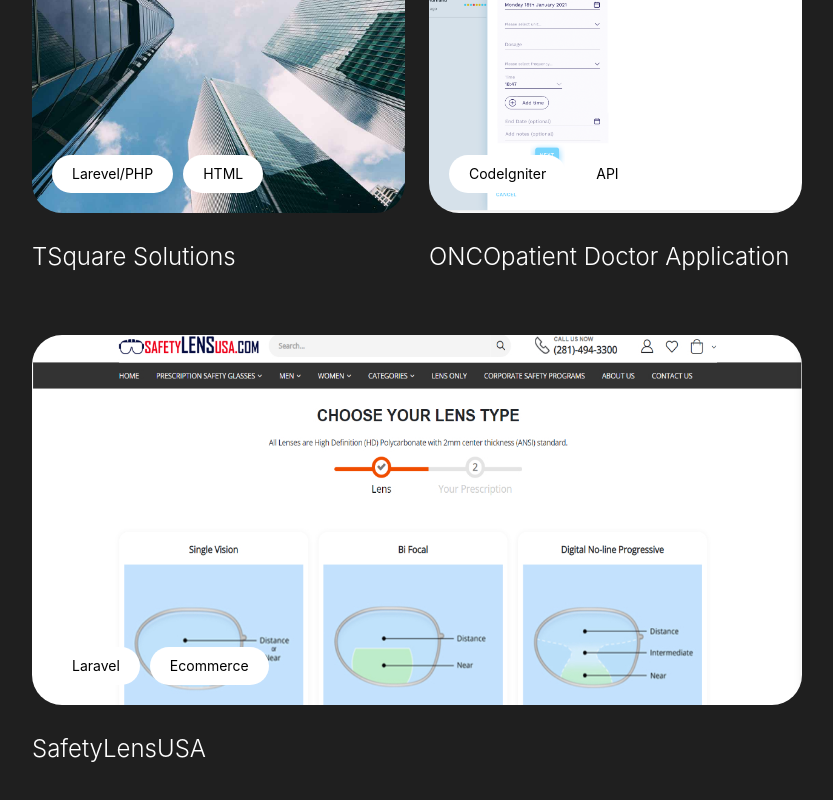
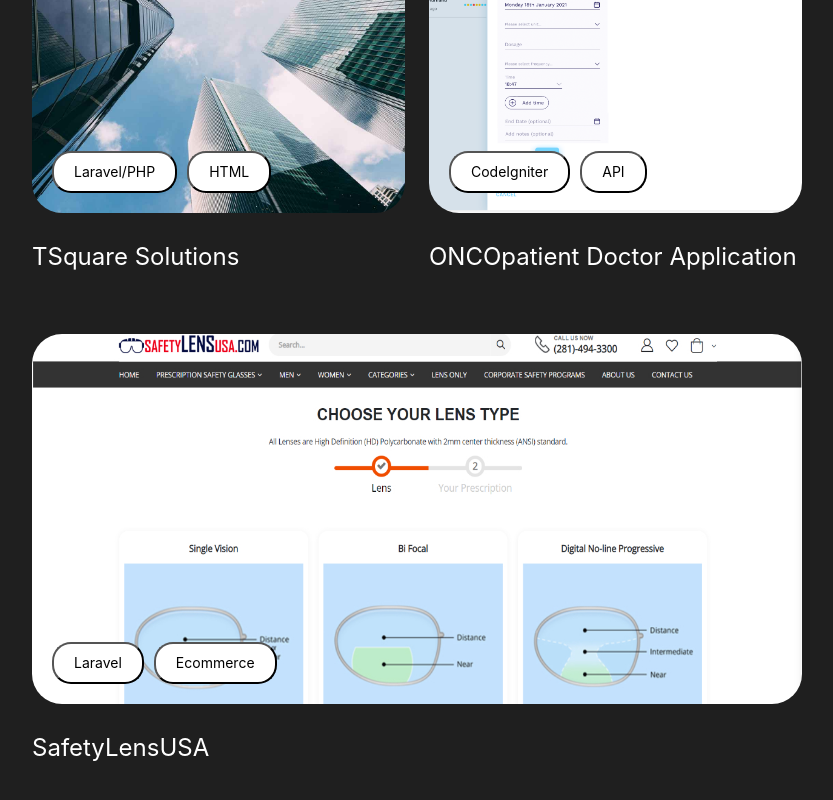
Before and after one commit to shilpapradeeep/portfolio, a React (Create React App) app: page /portfolio in a window 1280 px wide. Shown: the part 960-1760 px from the top of the page, without its empty margins (388-1221 px from the left). Built offline with nearby package versions, Linux system fonts and the light colour scheme.

Commit message:
#fixed the issue of href attribute requires a valid value to be accessible.

```diff
--- a/public/assets/css/style.css
+++ b/public/assets/css/style.css
@@ -1061,7 +1061,20 @@
     border-radius: 19px;
     transition: .3s;
 }
+.portfolio-items .portfolio-item .portfolio-item-inner .portfolio-categories li button {
+    display: block;
+    font-size: 14px;
+    background: #fff;
+    color: #000;
+    padding: 7px 20px;
+    border-radius: 19px;
+    transition: .3s;
+}
 .portfolio-items .portfolio-item:hover .portfolio-item-inner .portfolio-categories li a {
+    background: #1f1f1f;
+    color: #fff;
+}
+.portfolio-items .portfolio-item:hover .portfolio-item-inner .portfolio-categories li button {
     background: #1f1f1f;
     color: #fff;
 }
@@ -1080,6 +1093,21 @@
     border-color: #ffffff;
 }
 
+.portfolio-items .portfolio-item h2 button {
+    color: #fff;
+    display: inline-block;
+    border-bottom: 1px solid transparent;
+    transition: .3s;
+    background-color: transparent;
+    background-repeat: no-repeat;
+    border: none;
+    cursor: pointer;
+    overflow: hidden;
+    outline: none;
+}
+.portfolio-items .portfolio-item:hover h2 button {
+    border-color: #ffffff;
+}
 
 
 
--- a/src/components/Portfolio/index.js
+++ b/src/components/Portfolio/index.js
@@ -22,14 +22,14 @@
 
                                                         <ul className="portfolio-categories">
                                                             <li>
-                                                                <a href="#">WordPress</a>
+                                                                <button>WordPress</button>
                                                             </li>
                                                             <li>
-                                                                <a href="#">Ecommerce</a>
+                                                                <button>Ecommerce</button>
                                                             </li>
                                                         </ul>
                                                     </div>
-                                                    <h2><a href="#">Comtix</a></h2>
+                                                    <h2><a href="https://www.comtix.com/">Comtix</a></h2>
                                                 </div>
                                             </div>
 
@@ -44,14 +44,14 @@
 
                                                         <ul className="portfolio-categories">
                                                             <li>
-                                                                <a href="#">Larevel/PHP</a>
+                                                                <button>Laravel/PHP</button>
                                                             </li>
                                                             <li>
-                                                                <a href="#">HTML</a>
+                                                                <button>HTML</button>
                                                             </li>
                                                         </ul>
                                                     </div>
-                                                    <h2><a href="#">TSquare Solutions</a></h2>
+                                                    <h2><button>TSquare Solutions</button></h2>
                                                 </div>
                                             </div>
 
@@ -64,14 +64,14 @@
 
                                                         <ul className="portfolio-categories">
                                                             <li>
-                                                                <a href="#">CodeIgniter</a>
+                                                                <button>CodeIgniter</button>
                                                             </li>
                                                             <li>
-                                                                <a href="#">API</a>
+                                                                <button>API</button>
                                                             </li>
                                                         </ul>
                                                     </div>
-                                                    <h2><a href="#">ONCOpatient Doctor Application</a></h2>
+                                                    <h2><button>ONCOpatient Doctor Application</button></h2>
                                                 </div>
                                             </div>
 
@@ -84,14 +84,14 @@
 
                                                         <ul className="portfolio-categories">
                                                             <li>
-                                                                <a href="#">Laravel</a>
+                                                                <button>Laravel</button>
                                                             </li>
                                                             <li>
-                                                                <a href="#">Ecommerce</a>
+                                                                <button>Ecommerce</button>
                                                             </li>
                                                         </ul>
                                                     </div>
-                                                    <h2><a href="#">SafetyLensUSA</a></h2>
+                                                    <h2><button>SafetyLensUSA</button></h2>
                                                 </div>
                                             </div>
 
```
